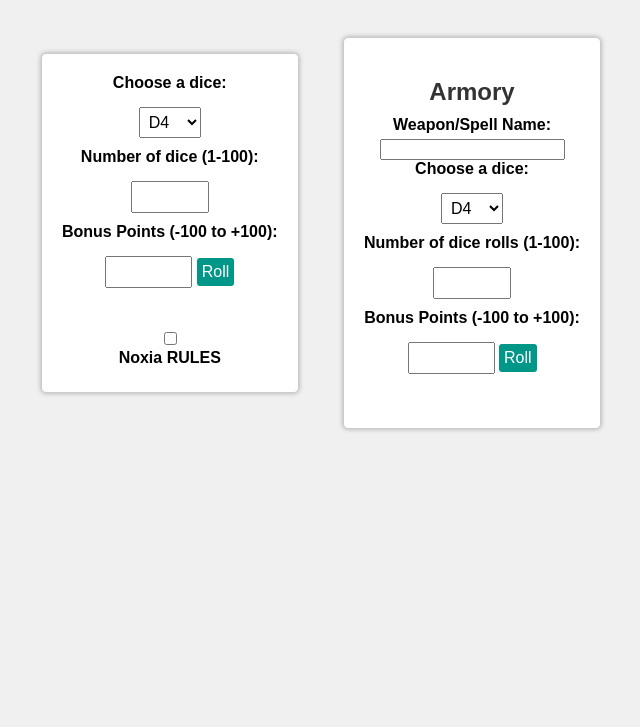
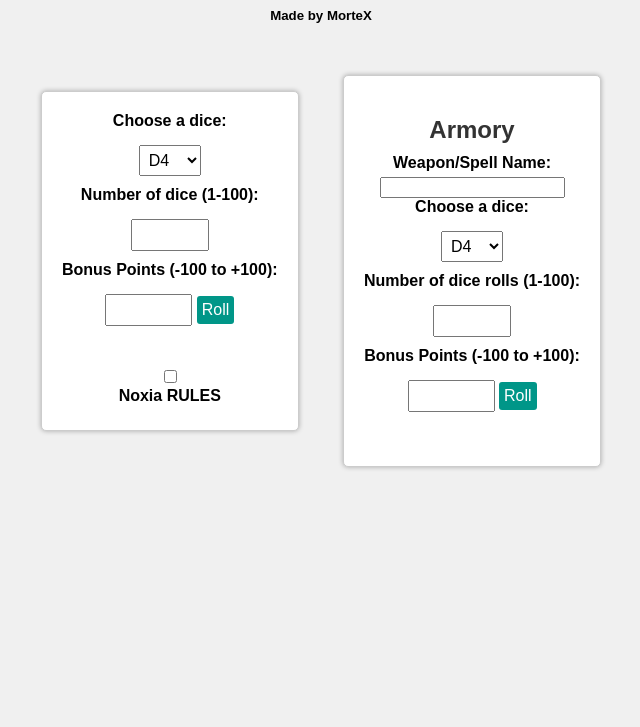
Before and after one commit to MorteX179/DDR, a plain HTML site: page index.html in a window 1280 px wide. Shown: the part 73-800 px from the top of the page, without its empty margins (319-959 px from the left). Drawn offline with Linux system fonts and the light colour scheme.

Commit message:
Update index.html

```diff
--- a/index.html
+++ b/index.html
@@ -8,6 +8,7 @@
 </head>
 <body>
     <h1>Dice Roller</h1>
+    <h5>Made by MorteX</h5>
 
     <!-- Dice Roller Section -->
     <div class="dice">
```
